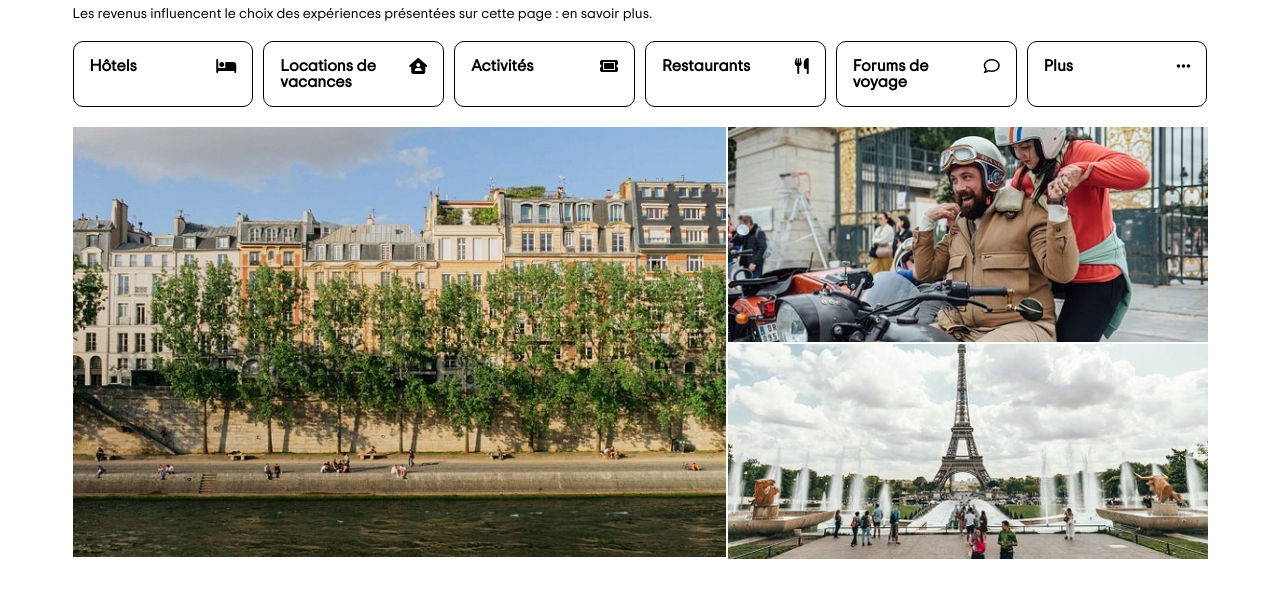
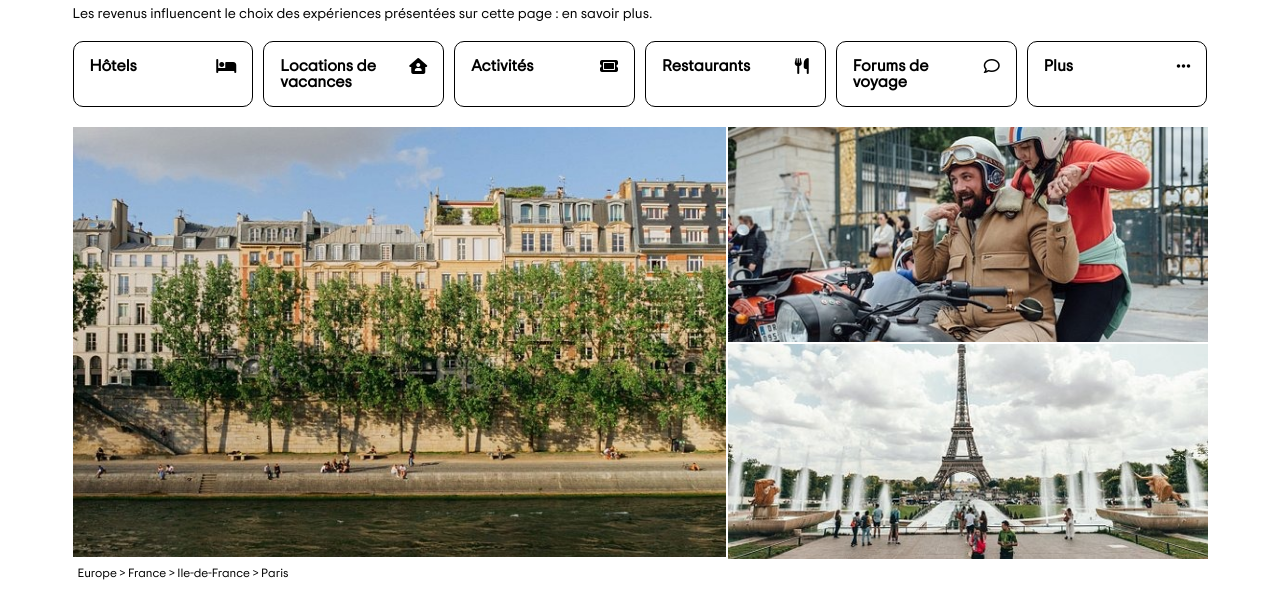
Before and after one commit to GaulaK/tripadvisor-front, a plain HTML site: page index.html in a window 1280 px wide. Shown: the part 117-731 px from the top of the page. Drawn offline with Linux system fonts and the light colour scheme.

Commit message:
add breadcrum

```diff
--- a/assets/css/style.css
+++ b/assets/css/style.css
@@ -58,6 +58,14 @@ header {
   background-color: white;
   z-index: 1;
 }
+
+/* header::after {
+  content: "";
+  border-bottom: #34e0a1 solid 1px;
+  position: absolute;
+  bottom: 0;
+  width: 100%;
+} */
 
 /* TODO: CENTER IMAGE Y-AXIS */
 header img {
@@ -173,6 +181,16 @@ header button:hover {
   margin-bottom: 2px;
 }
 
+/* BREADCRUM */
+/* --------- */
+
+.breadcrum {
+  margin-top: 10px;
+  margin-left: 5px;
+  font-size: 12px;
+  display: flex;
+  justify-content: space-between;
+}
 /* CAROUSEL PART */
 /* ------------- */
 
--- a/index.html
+++ b/index.html
@@ -62,6 +62,13 @@
             <div><img src="./assets/img/paris-3.jpg" alt="" /></div>
           </div>
         </section>
+        <div class="breadcrum">
+          <nav>
+            <a href="#">Europe</a><span> > </span><a href="#">France</a
+            ><span> > </span><a href="#">Ile-de-France</a><span> > </span
+            ><a href="#">Paris</a>
+          </nav>
+        </div>
         <h2>Paris : les immanquables</h2>
         <section class="activities">
           <div class="description">
```
